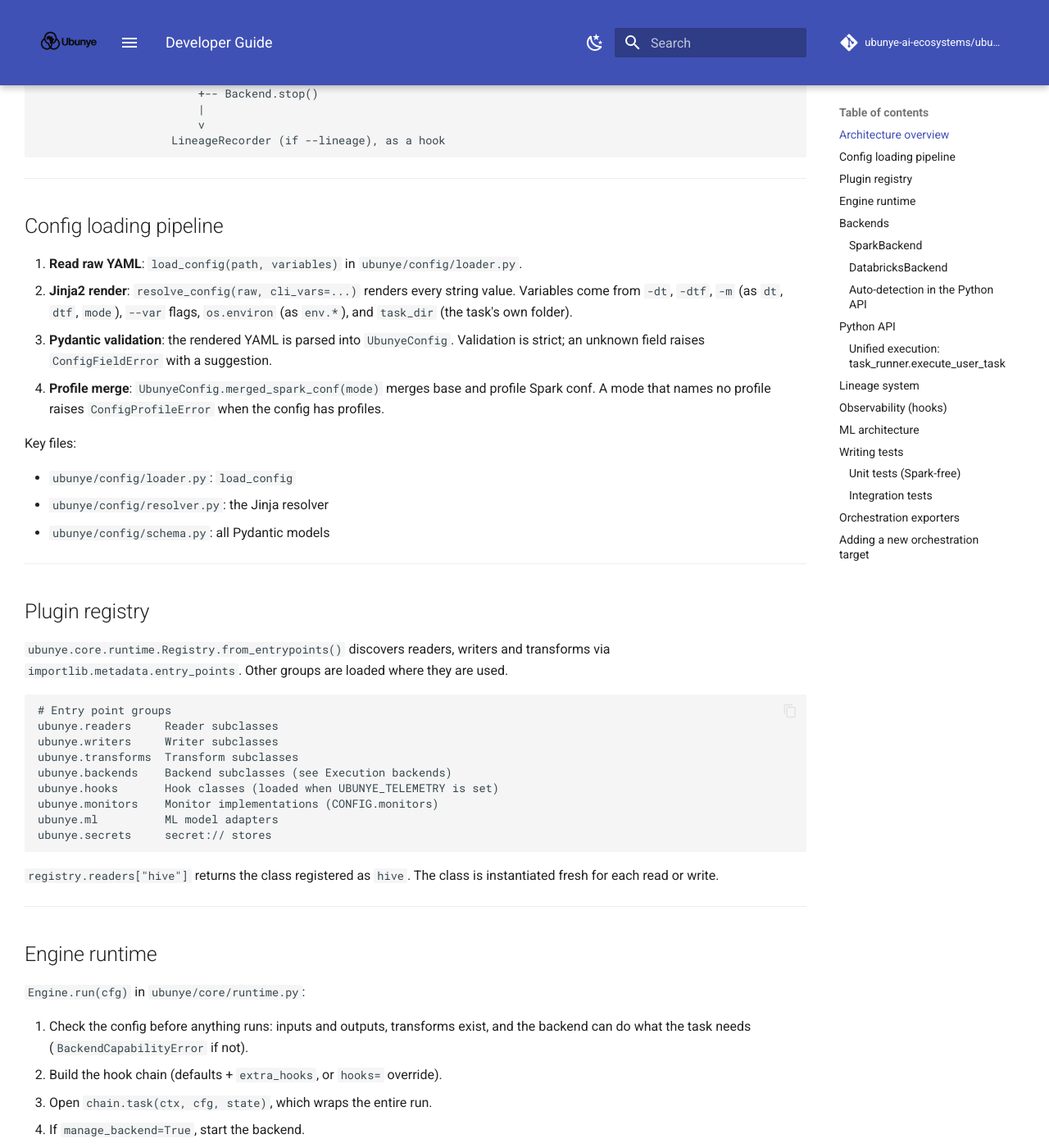
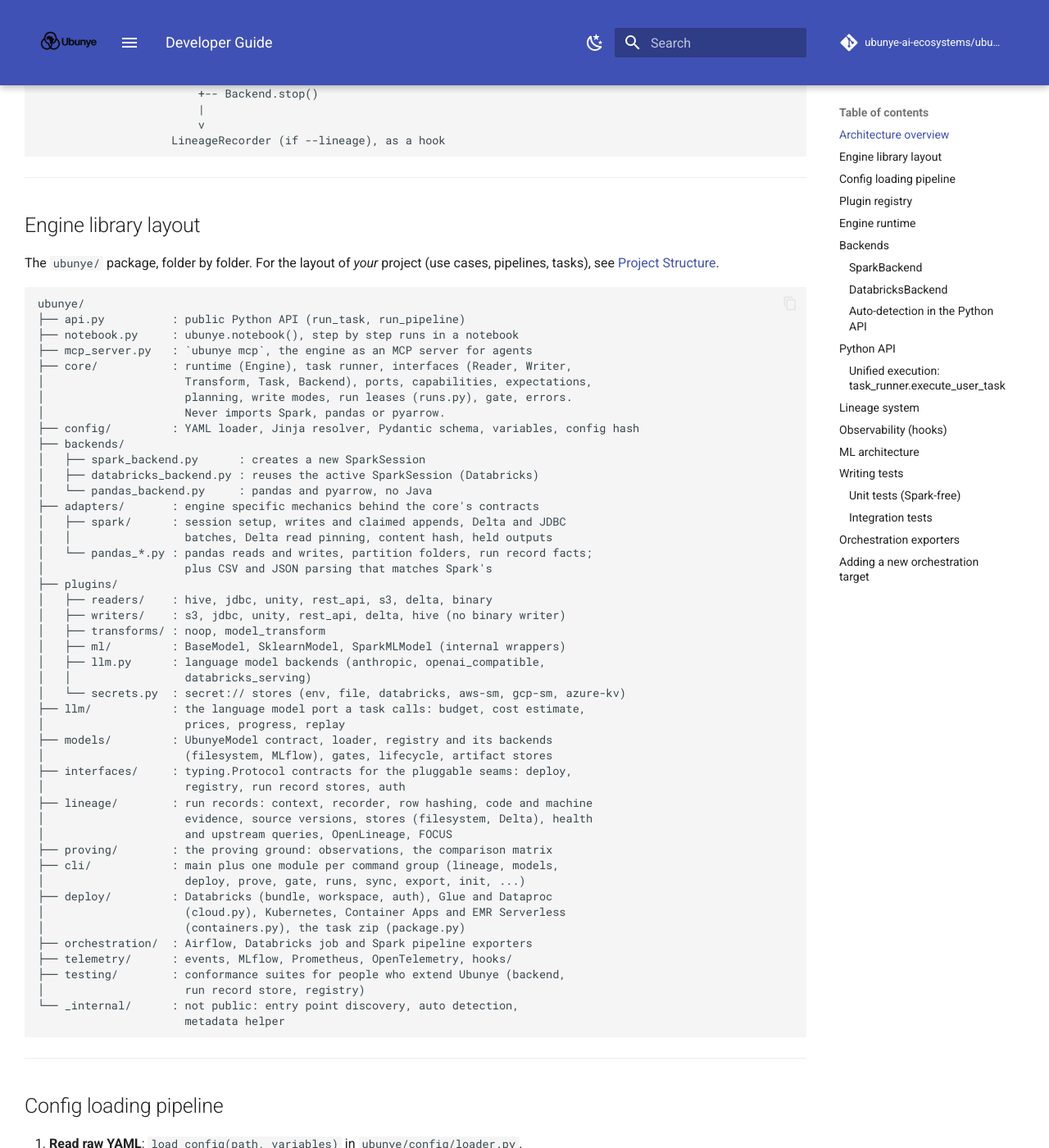
Before and after one commit to ubunye-ai-ecosystems/ubunye_engine, an MkDocs documentation site: the page built from docs/dev_guide.md, in a window 1280 px wide and 1400 px high, scrolled down 588 px. Shown: the whole window at 82% size. Built offline with MkDocs 1.6.1 and Material for MkDocs 9.7.7, drawn with Linux system fonts in a browser that asks for light colours; comment, search, counter and statistics services are not loaded; some of the changed text lies outside the part shown.

Commit message:
docs(dev guide): engine library layout, every entry point group, lineage stores and queries, registry backends; tests link to Contributing
Co-Authored-By: Claude Opus 5.5 <noreply@anthropic.com>

````diff
--- a/docs/dev_guide.md
+++ b/docs/dev_guide.md
@@ -1,8 +1,8 @@
 # Developer Guide
 
-Architecture deep-dive and extension patterns for contributors and advanced users.
-
----
+How the engine is built inside, and where to change it. For contributors and for
+anyone extending Ubunye beyond what config can do. To set up, run the tests and get a
+change merged, read [Contributing](contributing.md).
 
 ## Architecture overview
 
@@ -31,6 +31,63 @@ Entry points:
 
 ---
 
+## Engine library layout
+
+The `ubunye/` package, folder by folder. For the layout of *your* project (use cases,
+pipelines, tasks), see [Project Structure](getting_started/structure.md).
+
+```
+ubunye/
+├── api.py          : public Python API (run_task, run_pipeline)
+├── notebook.py     : ubunye.notebook(), step by step runs in a notebook
+├── mcp_server.py   : `ubunye mcp`, the engine as an MCP server for agents
+├── core/           : runtime (Engine), task runner, interfaces (Reader, Writer,
+│                     Transform, Task, Backend), ports, capabilities, expectations,
+│                     planning, write modes, run leases (runs.py), gate, errors.
+│                     Never imports Spark, pandas or pyarrow.
+├── config/         : YAML loader, Jinja resolver, Pydantic schema, variables, config hash
+├── backends/
+│   ├── spark_backend.py      : creates a new SparkSession
+│   ├── databricks_backend.py : reuses the active SparkSession (Databricks)
+│   └── pandas_backend.py     : pandas and pyarrow, no Java
+├── adapters/       : engine specific mechanics behind the core's contracts
+│   ├── spark/      : session setup, writes and claimed appends, Delta and JDBC
+│   │                 batches, Delta read pinning, content hash, held outputs
+│   └── pandas_*.py : pandas reads and writes, partition folders, run record facts;
+│                     plus CSV and JSON parsing that matches Spark's
+├── plugins/
+│   ├── readers/    : hive, jdbc, unity, rest_api, s3, delta, binary
+│   ├── writers/    : s3, jdbc, unity, rest_api, delta, hive (no binary writer)
+│   ├── transforms/ : noop, model_transform
+│   ├── ml/         : BaseModel, SklearnModel, SparkMLModel (internal wrappers)
+│   ├── llm.py      : language model backends (anthropic, openai_compatible,
+│   │                 databricks_serving)
+│   └── secrets.py  : secret:// stores (env, file, databricks, aws-sm, gcp-sm, azure-kv)
+├── llm/            : the language model port a task calls: budget, cost estimate,
+│                     prices, progress, replay
+├── models/         : UbunyeModel contract, loader, registry and its backends
+│                     (filesystem, MLflow), gates, lifecycle, artifact stores
+├── interfaces/     : typing.Protocol contracts for the pluggable seams: deploy,
+│                     registry, run record stores, auth
+├── lineage/        : run records: context, recorder, row hashing, code and machine
+│                     evidence, source versions, stores (filesystem, Delta), health
+│                     and upstream queries, OpenLineage, FOCUS
+├── proving/        : the proving ground: observations, the comparison matrix
+├── cli/            : main plus one module per command group (lineage, models,
+│                     deploy, prove, gate, runs, sync, export, init, ...)
+├── deploy/         : Databricks (bundle, workspace, auth), Glue and Dataproc
+│                     (cloud.py), Kubernetes, Container Apps and EMR Serverless
+│                     (containers.py), the task zip (package.py)
+├── orchestration/  : Airflow, Databricks job and Spark pipeline exporters
+├── telemetry/      : events, MLflow, Prometheus, OpenTelemetry, hooks/
+├── testing/        : conformance suites for people who extend Ubunye (backend,
+│                     run record store, registry)
+└── _internal/      : not public: entry point discovery, auto detection,
+                      metadata helper
+```
+
+---
+
 ## Config loading pipeline
 
 1. **Read raw YAML**: `load_config(path, variables)` in `ubunye/config/loader.py`.
@@ -54,18 +111,26 @@ Key files:
 
 `ubunye.core.runtime.Registry.from_entrypoints()` discovers readers, writers and
 transforms via `importlib.metadata.entry_points`. Other groups are loaded where
-they are used.
+they are used (most through `ubunye/_internal/discovery.py`). Every group below is
+registered in `pyproject.toml`; the shipped plugins use the same groups a third party
+would. How to write one: [Writing a plugin](connectors/plugin_guide.md).
 
 ```text
 # Entry point groups
-ubunye.readers     Reader subclasses
-ubunye.writers     Writer subclasses
-ubunye.transforms  Transform subclasses
-ubunye.backends    Backend subclasses (see Execution backends)
-ubunye.hooks       Hook classes (loaded when UBUNYE_TELEMETRY is set)
-ubunye.monitors    Monitor implementations (CONFIG.monitors)
-ubunye.ml          ML model adapters
-ubunye.secrets     secret:// stores
+ubunye.readers            Reader subclasses
+ubunye.writers            Writer subclasses
+ubunye.transforms         Transform subclasses
+ubunye.backends           Backend subclasses (see Execution backends)
+ubunye.hooks              Hook classes (loaded when UBUNYE_TELEMETRY is set)
+ubunye.monitors           Monitor implementations (CONFIG.monitors)
+ubunye.ml                 ML model adapters
+ubunye.secrets            secret:// stores
+ubunye.llm_backends       language model backends (llm.port("anthropic", ...))
+ubunye.deploy_adapters    deploy targets (databricks)
+ubunye.artifact_stores    model artifact storage schemes (file)
+ubunye.registry_backends  model registries (filesystem, mlflow; ADR 010)
+ubunye.lineage_backends   run record stores (filesystem, delta; ADR 011)
+ubunye.auth_backends      Databricks auth (token, service_principal)
 ```
 
 `registry.readers["hive"]` returns the class registered as `hive`.
@@ -182,14 +247,21 @@ The `Engine` exposes two flags that this helper relies on:
 | `context.py` | `RunContext` and `StepRecord`: run ID, task metadata, timestamps, facts per input and output |
 | `recorder.py` | `LineageRecorder`: `task_start` / `task_end`, run as a hook through `MonitorHook` |
 | `storage.py` | `FileSystemLineageStore`: reads and writes JSON under `.ubunye/lineage/` |
+| `stores.py` | Finds a run record store by name (`ubunye.lineage_backends`) and picks one: the name asked for, then `UBUNYE_LINEAGE_BACKEND`, then `filesystem` ([ADR 011](architecture/adr-011-run-record-stores.md)) |
+| `delta_store.py` | `DeltaLineageBackend`: run records in a Delta table, by table name or path ([ADR 011](architecture/adr-011-run-record-stores.md)) |
+| `health.py` | Job health as a query over run records: last result, last success, failures in a row, runs stuck in `running` ([ADR 013](architecture/adr-013-receipt-queries.md)) |
+| `upstream.py` | Upstream checks (`CONFIG.requires`): do not start until another task succeeded for this batch ([ADR 013](architecture/adr-013-receipt-queries.md)) |
+| `hasher.py` | Hashes of schemas and files |
+| `evidence.py` | The code and machine hashes a run record carries |
 | `content_hash.py` | The content hash (`rows-v1`): every row, any order, the same on Spark and pandas |
 | `source_version.py` | The version of each input source when it is read and when it is hashed |
 | `openlineage.py` | OpenLineage events from run records |
 | `focus.py` | FOCUS cost rows for a run's model calls |
 
 The `LineageRecorder` is wrapped in a `MonitorHook` and called at task start and end.
-On task end it writes the run record to
-`.ubunye/lineage/<usecase>/<package>/<task>/<run_id>.json`. See
+On task end it writes the run record to the chosen store; the filesystem store writes
+`.ubunye/lineage/<usecase>/<package>/<task>/<run_id>.json` (`<package>` is the
+pipeline). See
 [ADR 006](architecture/adr-006-run-record.md).
 
 ---
@@ -210,7 +282,11 @@ class Hook:
 ```
 
 `ubunye/core/hooks.py` defines `Hook` and `HookChain` (multiplexer).
-`ubunye/telemetry/hooks/` ships four built-in hooks (plus `MonitorHook`, which wraps one monitor such as the `LineageRecorder`):
+`ubunye/telemetry/hooks/` ships four hook classes, plus `MonitorHook`, which wraps one
+monitor such as the `LineageRecorder`. Three are telemetry hooks registered under
+`ubunye.hooks` in `pyproject.toml` (`events`, `otel`, `prometheus`). The fourth,
+`LegacyMonitorsHook`, is not registered: the engine always adds it, to run
+`CONFIG.monitors`.
 
 | File | Hook | Wraps |
 |---|---|---|
@@ -255,8 +331,12 @@ Two separate ML systems coexist:
 **`ModelTransform`** (`ubunye/plugins/transforms/model_transform.py`) loads the user's class
 dynamically via `load_model_class()` and calls `train()` or `predict()`.
 
-The `ModelRegistry` (`ubunye/models/registry.py`) stores artifacts and metadata on the
-filesystem. JSON serialization uses `dataclasses.asdict()`.
+The `ModelRegistry` (`ubunye/models/registry.py`) is one API over a pluggable registry
+backend. Backends are found by name in `ubunye.registry_backends` (`filesystem`, the
+default, and `mlflow`), chosen by `--backend` / `backend=`, then
+`UBUNYE_REGISTRY_BACKEND`, then `filesystem`. The filesystem backend stores artifacts
+and metadata on disk, with JSON from `dataclasses.asdict()`. See
+[ADR 010](architecture/adr-010-registry-backends.md).
 
 ---
 
@@ -295,11 +375,8 @@ def test_hive_reader(spark):
     ...
 ```
 
-Run:
-
-```bash
-pytest tests/ -m integration
-```
+How to run each test tier (unit, Spark, types, lint, docs, performance) and what each
+needs: [Contributing, Run the tests](contributing.md#run-the-tests).
 
 ---
 
````
Also changed, not shown: CONTRIBUTING.md (+5 -1 lines).
